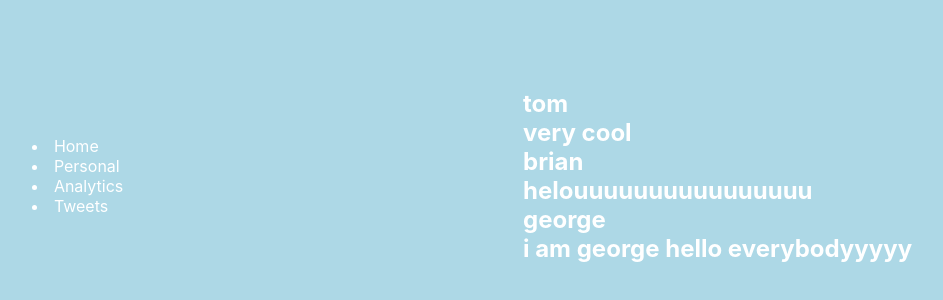
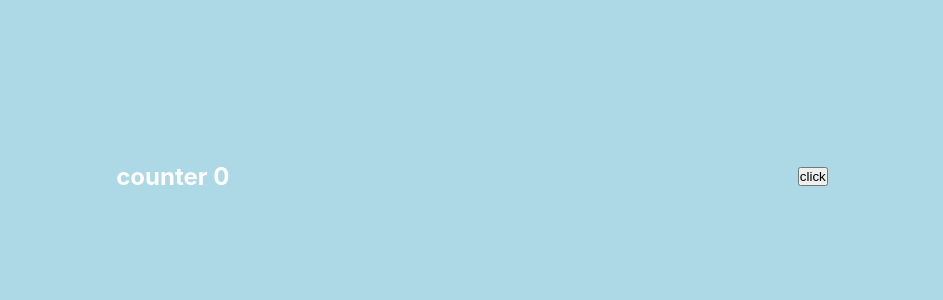
Before and after one commit to KristijonasJurk/React-todo, a React (Create React App) app: page / in a window 1280 px wide. Shown: the part 224-524 px from the top of the page, without its empty margins (168-1111 px from the left). Built offline with nearby package versions, Linux system fonts and the light colour scheme.

Commit message:
react counter

```diff
--- a/src/App.js
+++ b/src/App.js
@@ -1,19 +1,28 @@
-import React from "react";
+// import React from "react";
 import "./App.css";
-// import React, { useState } from 'react';
+import React, { useState } from 'react';
 
 // import components
-import Nav from "./components/Nav";
-import Tweets from "./components/Tweets";
+// import Nav from "./components/Nav";
+// import Tweets from "./components/Tweets";
 
 
 function App() {
 
+  const [counter, setCounter] = useState(0)
+
+  const incrementer = () => {
+    setCounter((prev) => prev + 1);
+    console.log(counter);
+  }
+
   return (
     <div className="app">
       <div className="home">
-        <Nav />
-        <Tweets />
+        <h2>counter {counter}</h2>
+        <button onClick={incrementer}>click</button>
+        {/* <Nav />
+        <Tweets /> */}
       </div>
     </div>
   );
```
Also changed, not shown: 1 other file (tests, documents, lock files or other folders).
